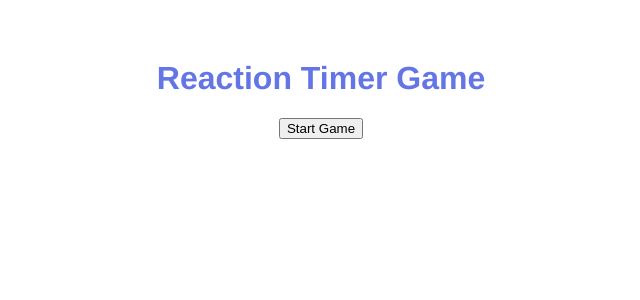
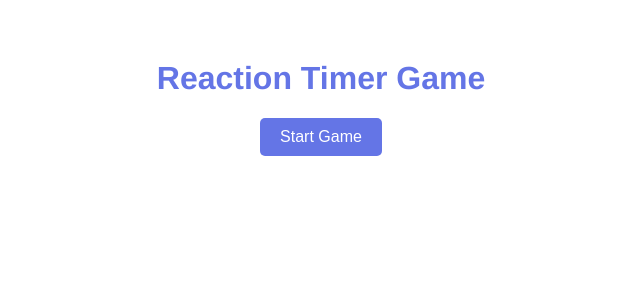
Before and after one commit to code-of-eidsten/reactiontimer-game, a Vue app: page / in a window 1280 px wide. Shown: the top 300 px of the page, without its empty margins (319-959 px from the left). Built offline with nearby package versions, Linux system fonts and the light colour scheme.

Commit message:
styled gamebutton

```diff
--- a/src/App.vue
+++ b/src/App.vue
@@ -1,7 +1,7 @@
 <template>
   <h1>Reaction Timer Game</h1>
   <Results v-if="showResults" :score="score" />
-  <button @click="start" :disabled="isPlaying">Start Game</button>
+  <button class="startBtn" @click="start" :disabled="isPlaying">Start Game</button>
   <Block v-if="isPlaying" :delay="delay" @end="endGame" />
 </template>
 
@@ -48,4 +48,14 @@ export default {
   color: rgb(100, 117, 230);
   margin-top: 60px;
 }
+
+.startBtn {
+  padding: 10px 20px;
+  font-size: 16px;
+  border: none;
+  border-radius: 5px;
+  background-color: rgb(100, 117, 230);
+  color: white;
+  cursor: pointer;
+}
 </style>
```
